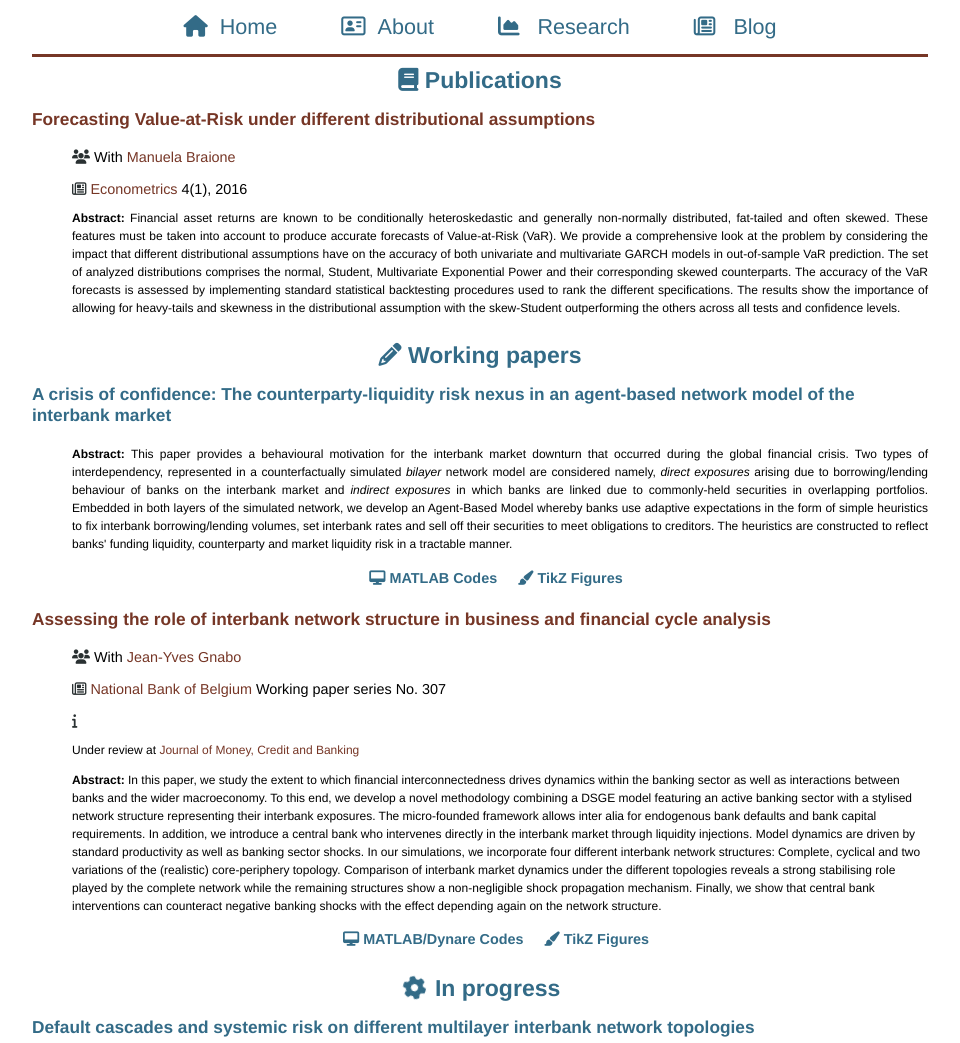
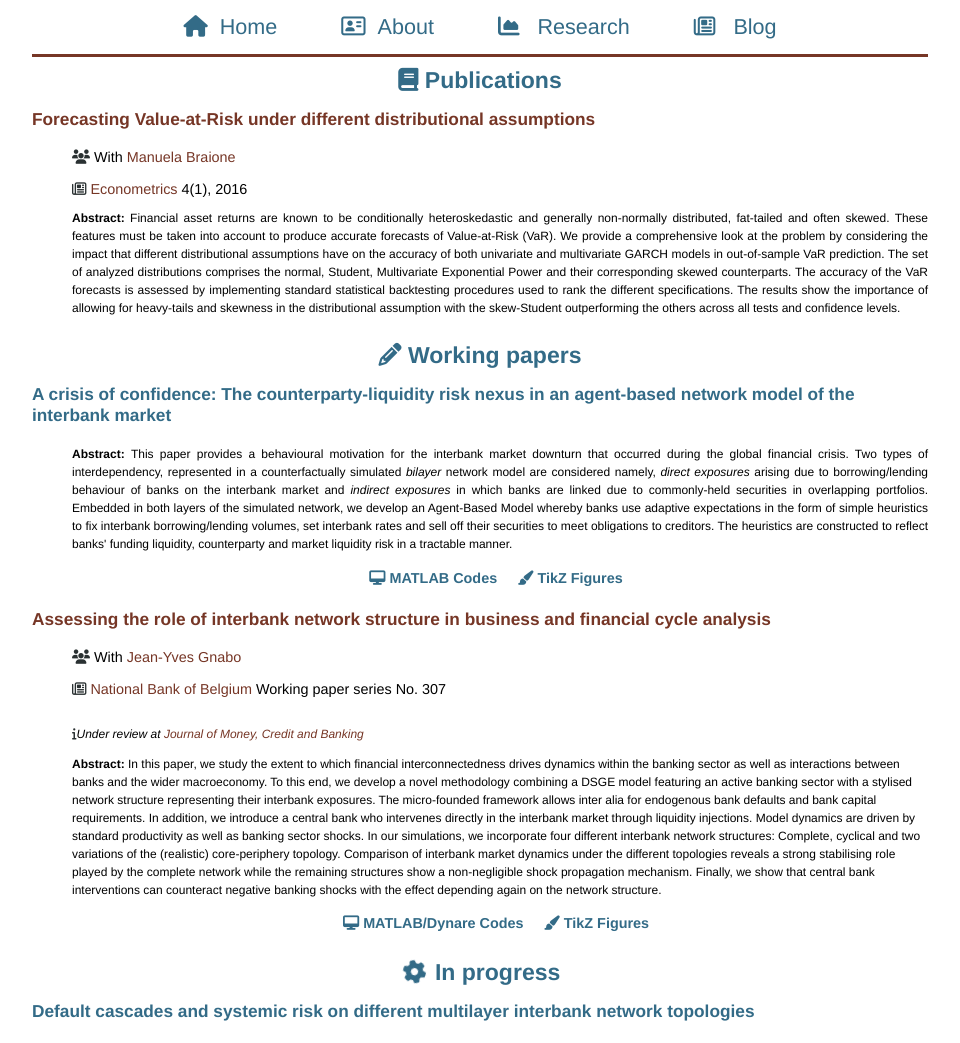
Before and after one commit to nscholtes/nscholtes.github.io, a Jekyll site: the page built from research.html, in a window 1280 px wide. Shown: the whole page, without its empty margins (160-1120 px from the left). Built offline with Jekyll 4.4.1, drawn with Linux system fonts in a browser that asks for light colours; nearby versions of some CDN libraries.

Commit message:
Update research.html

```diff
--- a/research.html
+++ b/research.html
@@ -22,7 +22,7 @@
 	<ul style="list-style: none;">
 		<li><i class="fa fa-users" style="color: #2A3132;"></i> With <a href="https://sites.google.com/site/jygnabo/">Jean-Yves Gnabo</a></i></li><br>
 		<li> <i class="fa fa-newspaper-o" style="color: #2A3132;"></i> <a href="https://www.nbb.be/en/publications-and-research/research-cooperation/conference/international-conference-2016-transmission">National Bank of Belgium</a> Working paper series No. 307</li><br>
-<li><i class="fa fa-info" style="color: #2A3132;"></i><p style="font-size:12px"<i>Under review at  <a href="http://onlinelibrary.wiley.com/journal/10.1111/(ISSN)1538-4616">Journal of Money, Credit and Banking</a></i></p></li>
+<li><p style="font-size:12px"><i class="fa fa-info" style="color: #2A3132;"></i><i>Under review at  <a href="http://onlinelibrary.wiley.com/journal/10.1111/(ISSN)1538-4616">Journal of Money, Credit and Banking</a></i></p></li>
 
 <li><p style="font-size:12px"><b>Abstract: </b>  In this paper, we study the extent to which financial interconnectedness drives dynamics within the banking sector as well as interactions between banks and the wider macroeconomy. To this end, we develop a novel methodology combining a DSGE model featuring an active banking sector with a stylised network structure representing their interbank exposures. The micro-founded framework allows inter alia for endogenous bank defaults and bank capital requirements. In addition, we introduce a central bank who intervenes directly in the interbank market through liquidity injections. Model dynamics are driven by standard productivity as well as banking sector shocks. In our simulations, we incorporate four different interbank network structures: Complete, cyclical and two variations of the (realistic) core-periphery topology. Comparison of interbank market dynamics under the different topologies reveals a strong stabilising role played by the complete network while the remaining structures show a non-negligible shock propagation mechanism. Finally, we show that central bank interventions can counteract negative banking shocks with the effect depending again on the network structure.</p> </li>
 	</ul>
```
